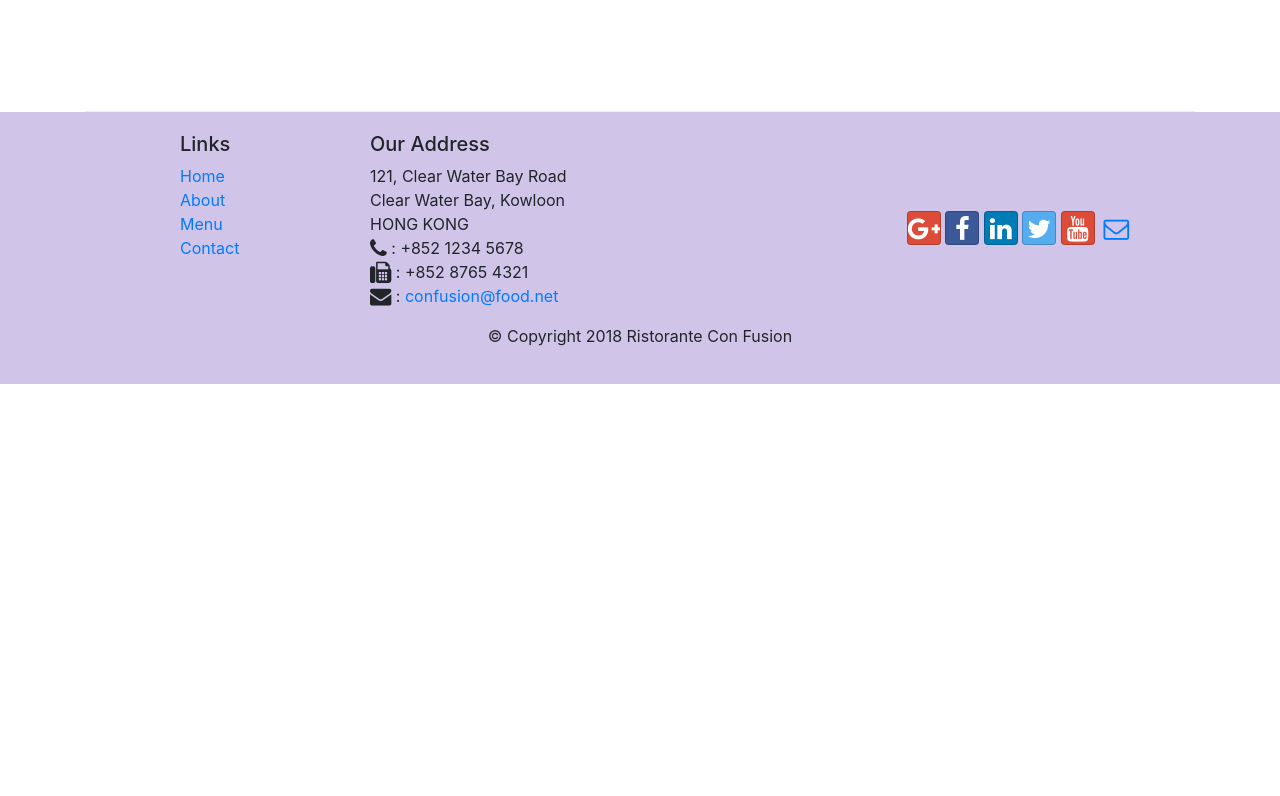
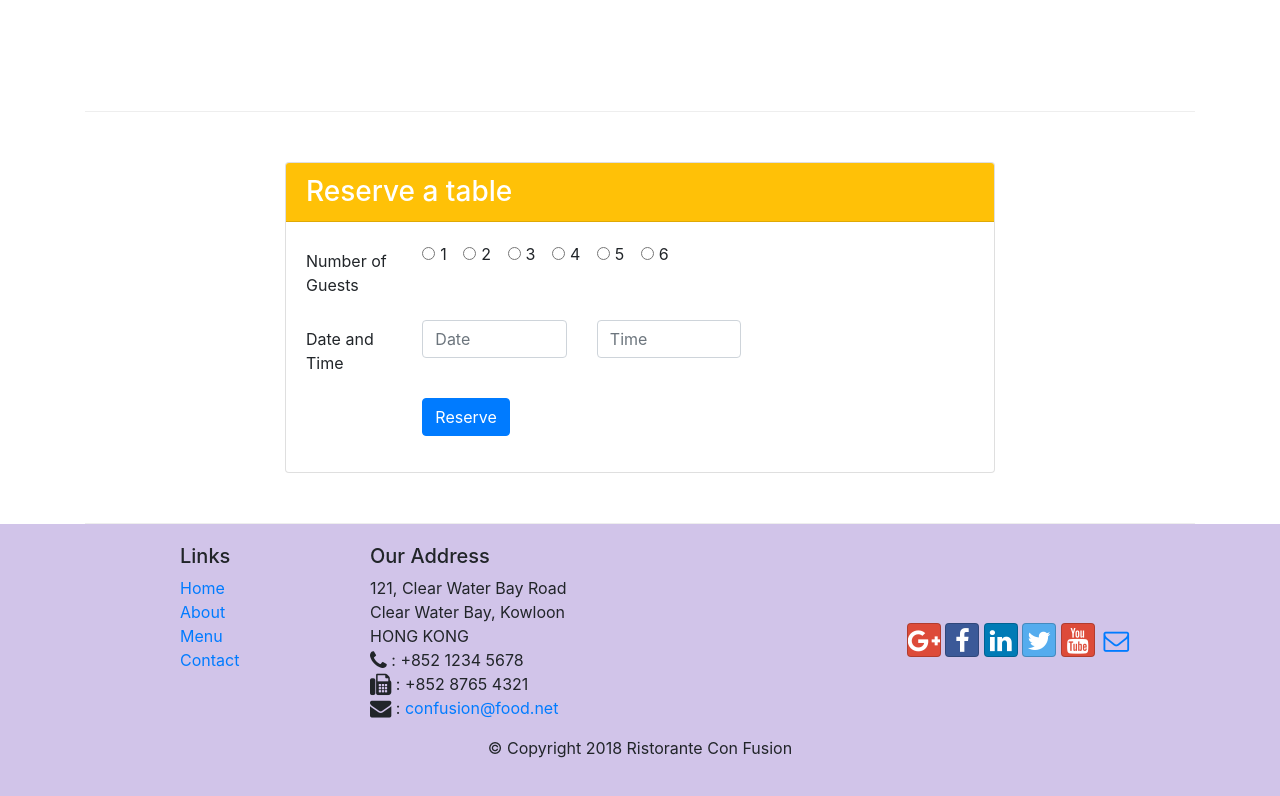
Before and after one commit to Chiragga24/Web-Development-Project, a website: page index.html in a window 1280 px wide. Shown: the part 1422-2218 px from the top of the page. Before the commit the page ends 1806 px from the top, so only its background shows below. Drawn offline with nearby package versions, Linux system fonts and the light colour scheme.

Commit message:
assignment 2

```diff
--- a/index.html
+++ b/index.html
@@ -44,6 +44,9 @@
                 <div class="col-12 col-sm align-self-center">
                     <img src="img/logo.png" class="ing-fluid">
                 </div>
+                <div class="col-12 col-sm-3 align-self-center">
+                    <a class="btn btn-warning btn-sm btn-block text-dark" href="#reserve">Reserve Table</a>
+                </div>
             </div>
         </div>
     </header>
@@ -73,8 +76,15 @@
                 <h3>This Month's Promotions</h3>
             </div>
             <div class = "col col-sm col-md">
-                <h2>Weekend Grand Buffet</h2>
-                <p class="s-none d-sm-block">Featuring mouthwatering combinations with a choice of five different salads, six enticing appetizers, six main entrees and five choicest desserts. Free flowing bubbly and soft drinks. All for just $19.99 per person </p>
+                <div class="media">
+                    <div class="media-body">
+                    <h2 class="mt-0">Weekend Grand Buffet
+                        <span class="badge badge-danger">NEW</span>
+                    </h2>
+                    <p class="s-none d-sm-block">Featuring mouthwatering combinations with a choice of five different salads, six enticing appetizers, six main entrees and five choicest desserts. Free flowing bubbly and soft drinks. All for just $19.99 per person </p>
+                    </div>
+                    <img class="d-flex ml-3 img-thumbnail align-self-center" src="img/buffet.png">
+                </div>
             </div>
         </div>
 
@@ -89,6 +99,68 @@
                     <h2>Alberto Somayya</h2>
                     <h4>Executive Chef</h4>
                     <p class="s-none d-sm-block">Award winning three-star Michelin chef with wide International experience having worked closely with whos-who in the culinary world, he specializes in creating mouthwatering Indo-Italian fusion experiences. </p>
+                    </div>
+                </div>
+            </div>
+        </div>
+        <div class = "row row-content align-items-center justify-content-center" id="reserve">
+            <div class= "col-12 col-sm-8">
+                <div class="card">
+                    <h3 class="card-header bg-warning text-white">Reserve a table</h3>
+                    <div class = "card-body">
+                        <form>
+                            <div class="form-group row">
+                                <label for="guestsnum" class="col-md-2 col-form-label">Number of Guests</label>
+                                <div class="col-md-10">
+                                    <div class="form-check-inline">
+                                        <label class="form-check-label">
+                                          <input type="radio" class=" form-check-input" name="optradio">1
+                                        </label>
+                                      </div>
+                                      <div class="form-check-inline">
+                                        <label class="form-check-label">
+                                          <input type="radio" class=" form-check-input" name="optradio">2
+                                        </label>
+                                      </div>
+                                      <div class="form-check-inline">
+                                        <label class="form-check-label">
+                                          <input type="radio" class=" form-check-input" name="optradio">3
+                                        </label>
+                                      </div>
+                                      <div class="form-check-inline">
+                                        <label class="form-check-label">
+                                          <input type="radio" class=" form-check-input" name="optradio">4
+                                        </label>
+                                      </div>
+                                      <div class="form-check-inline">
+                                        <label class="form-check-label">
+                                          <input type="radio" class=" form-check-input" name="optradio">5
+                                        </label>
+                                      </div>
+                                      <div class="form-check-inline">
+                                        <label class="form-check-label">
+                                          <input type="radio" class=" form-check-input" name="optradio">6
+                                        </label>
+                                      </div>
+                                </div>
+                            </div>
+                            <div class="form-group row">
+                                <label for="datetime" class="col-md-2 col-form-label">Date and Time</label>
+                                <div class="col-md-3">
+                                    <input type="text" class="form-control" id="date" name="date" placeholder="Date">
+                                </div>
+                                <div class="col-md-3">
+                                    <input type="text" class="form-control" id="time" name="time" placeholder="Time">
+                                </div>
+                            </div>
+                            <div class="form-group row">
+                                <div class="offset-md-2 col-md-10">
+                                    <button type="submit" class="btn btn-primary">
+                                        Reserve
+                                    </button>
+                                </div>
+                            </div>
+                        </form>
                     </div>
                 </div>
             </div>
```
